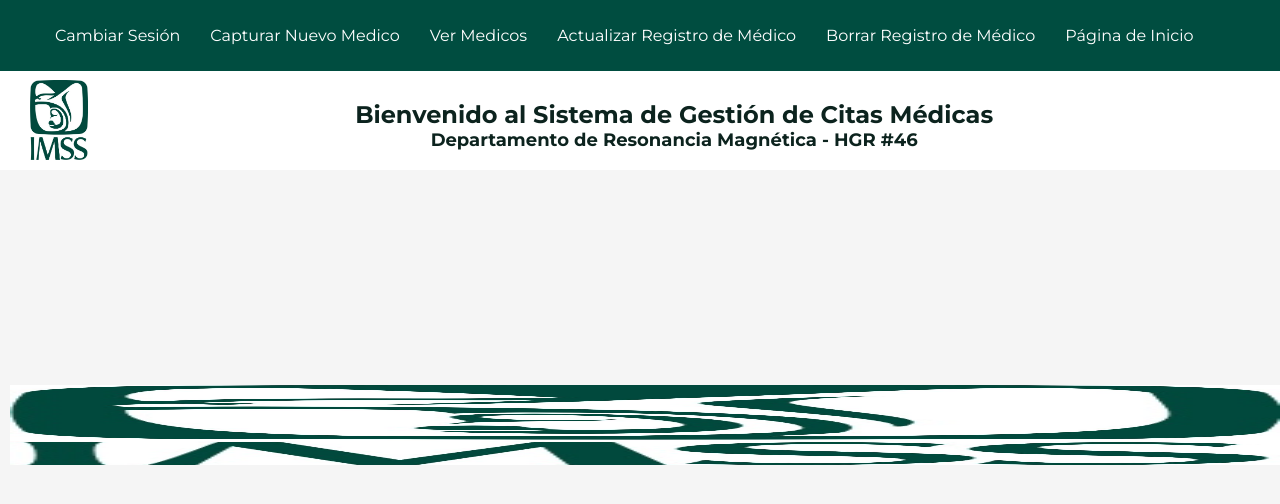
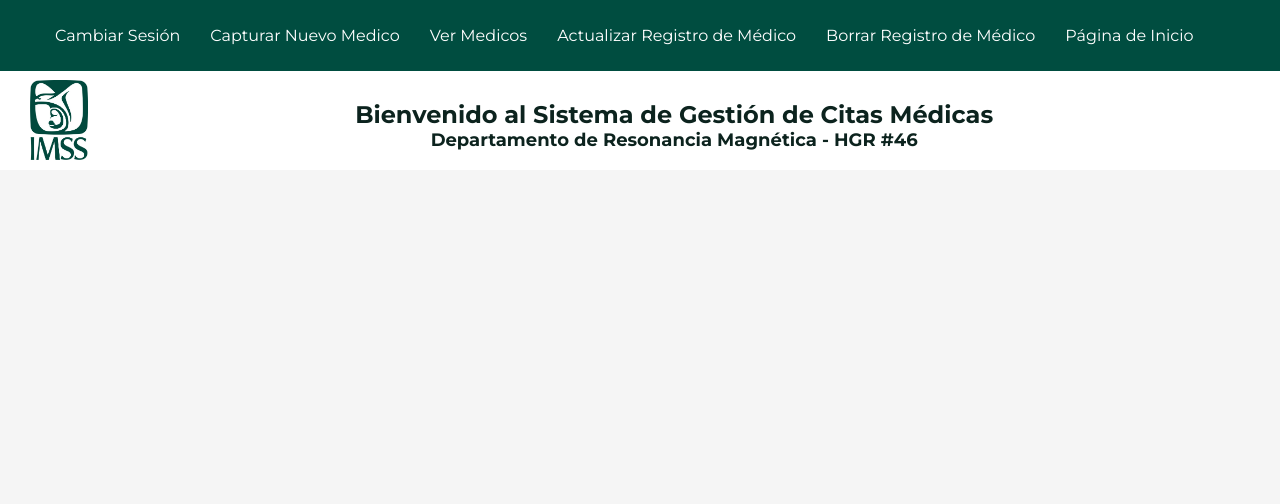
Before and after one commit to benohe3018/SWGCM1.2, a React (Create React App) app in the folder frontend/: page /crud-medicos in a window 1280 px wide. Shown: the top 504 px of the page. Built offline with nearby package versions, Linux system fonts and the light colour scheme.

Commit message:
Implementación de imagen de resonancia magnética

```diff
--- a/frontend/src/components/CRUDMedicos.css
+++ b/frontend/src/components/CRUDMedicos.css
@@ -25,25 +25,8 @@
 }
 
 .crud-medicos-content {
-    margin-top: 50px;
-    width: 100%;
-    flex-grow: 1;
-    display: flex;
-    flex-direction: column;
-    justify-content: center;
+  width: 100%; /* Ajusta el tamaño como sea necesario */
+  max-width: 300px; /* Ajusta el tamaño como sea necesario */
+  margin-top: 2rem;
+  display:flex;
 }
-
-.crud-medicos-button {
-    padding: 10px 15px;
-    background-color: #12322B;
-    color: white;
-    border: none;
-    border-radius: 5px;
-    cursor: pointer;
-    font-weight: bold;
-    margin: 10px 0;
-}
-
-.crud-medicos-button:hover {
-    background-color: #0C231E;
-}
--- a/frontend/src/components/CRUDMedicos.js
+++ b/frontend/src/components/CRUDMedicos.js
@@ -2,6 +2,7 @@ import React from 'react';
 import { Link } from 'react-router-dom';
 import './CRUDMedicos.css';
 import logoIMSS from '../images/LogoIMSS.jpg'; // Asegúrate de que la ruta al logo es correcta
+import mrMachine from '../images/MRMachine.jpg';
 
 const CRUDMedicos = () => {
   return (
@@ -29,7 +30,7 @@ const CRUDMedicos = () => {
         </div>
       </nav>
       <div className="crud-medicos-content">
-      <img src={logoIMSS} alt="Logo IMSS" className="header-logo" />
+      <img src={mrMachine} alt="Logo IMSS" className="header-logo" />
       </div>
       <script src="script.js"></script>
     </div>
```
Also changed, not shown: 7 other files (tests, documents, lock files or other folders).
